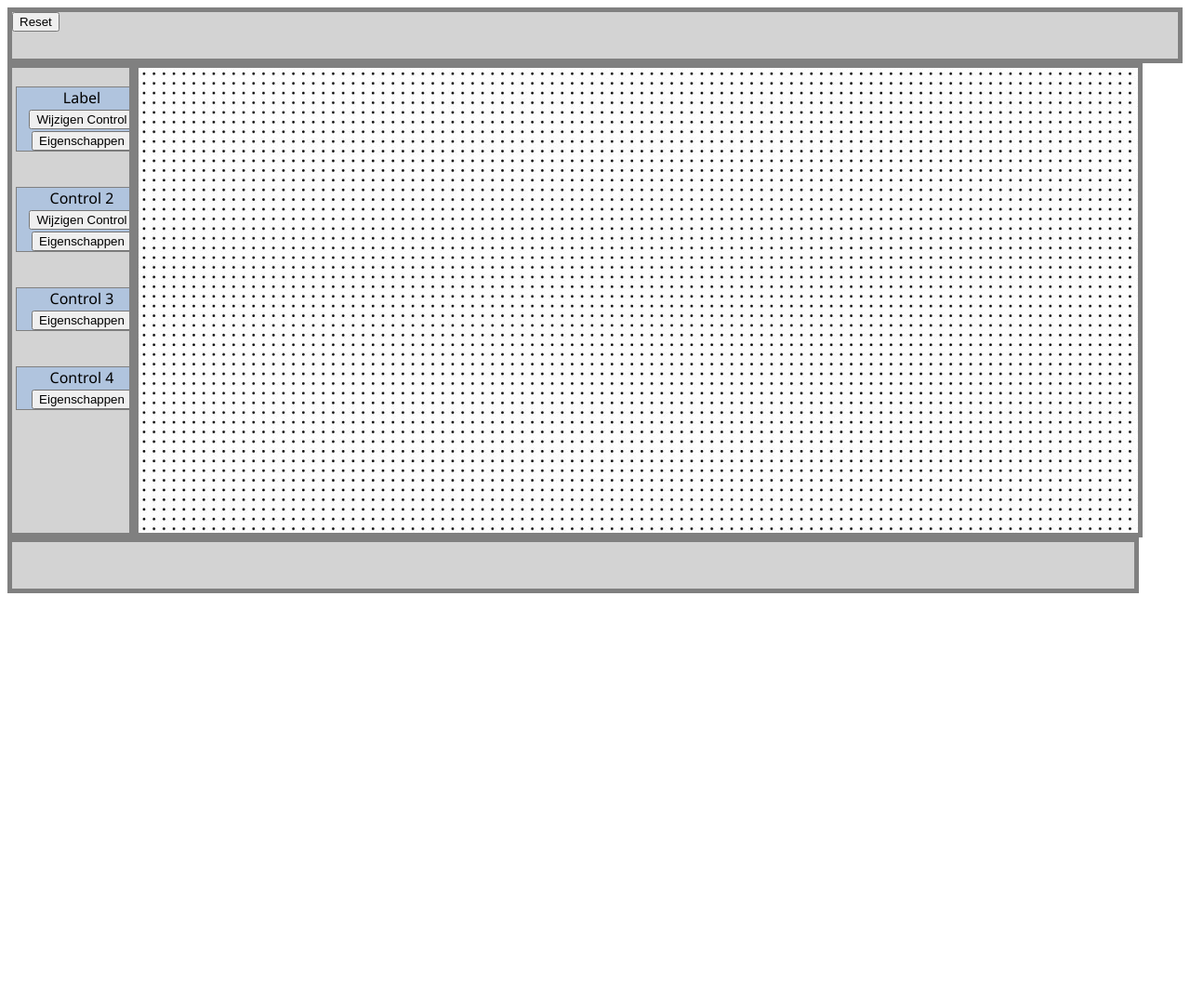
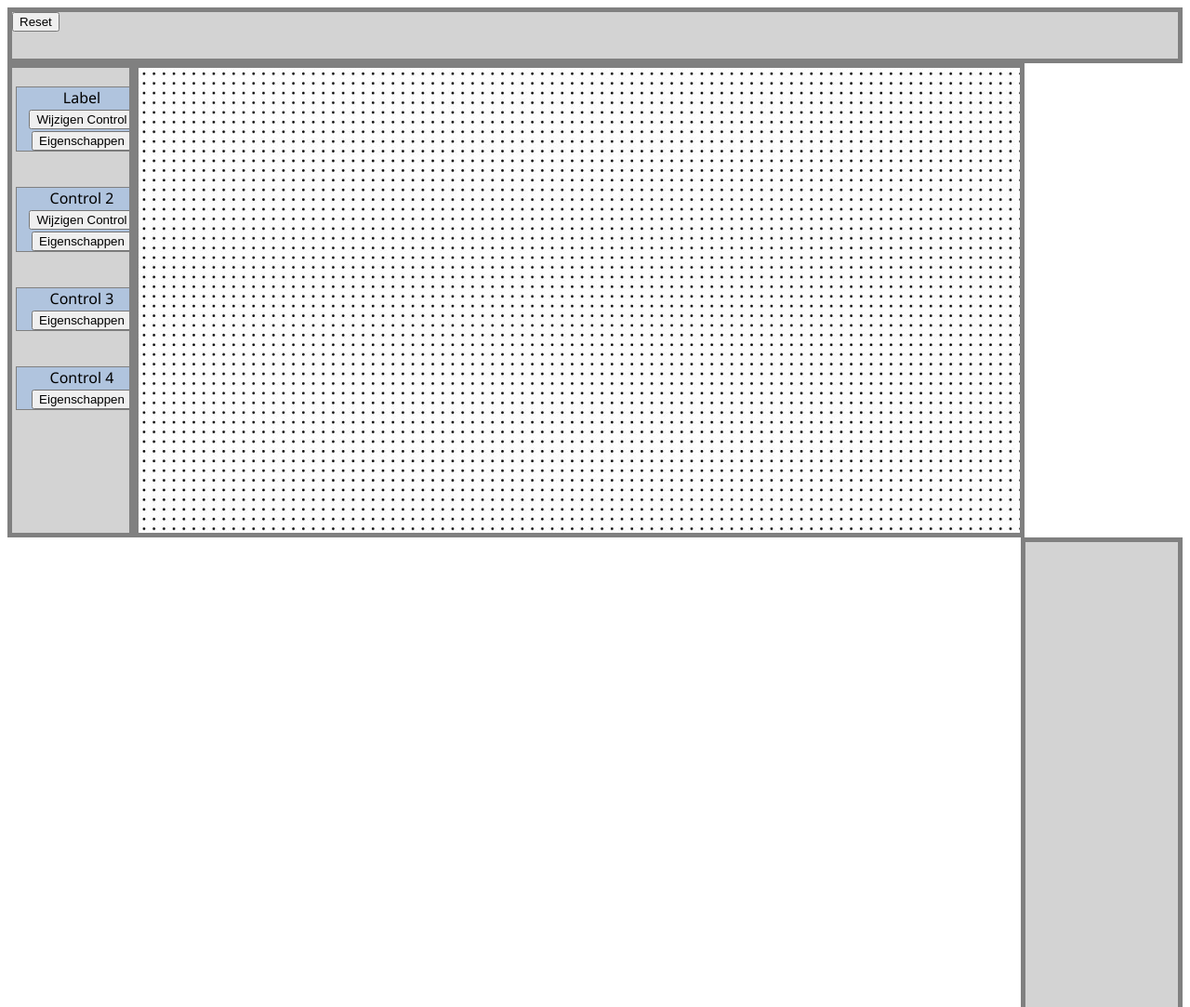
Before and after one commit to waghannoufi/LogiQ, a plain HTML site: page LogiQ4 .html in a window 1280 px wide. Shown: the top 1083 px of the page at 93% size. Before the commit the page ends 800 px from the top, so only its background shows below. Drawn offline with nearby package versions, Linux system fonts and the light colour scheme.

Commit message:
CSS edit: - Eigenschappen div: rechts

```diff
--- a/design.css
+++ b/design.css
@@ -20,11 +20,6 @@
     text-align: center;
 }
 
-.items .ui-selected {
-    background: red;
-    color: white;
-    font-weight: bold;
-}
 
 .items {
     list-style-type: none;
@@ -46,14 +41,16 @@
 
 #canvas
  {
-     width: 85%;
+     width: 75%;
      height:500px;
-     float:center;
+     float:left;
 
      background-image:url(images/grid.jpg);
      text-align: center;
      overflow: scroll;
      border: 5px solid grey;
+     text-emphasis-color: white;
+
  }
  .controlboard
  {
@@ -76,12 +73,12 @@
 }
 
 #eigenschappen {
+    overflow: scroll;
     border:5px solid grey;
+    height: 500px;
     background-color: lightgrey;
-    overflow: hidden;
-    height: 50px;
-    width: 95.5%;
-    font-size: 30px;
+    width: 13.001%;
+    float: right;
     font-family: 'Segoe UI', Tahoma, Geneva, Verdana, sans-serif;
-    text-align:center
+
 }
```
